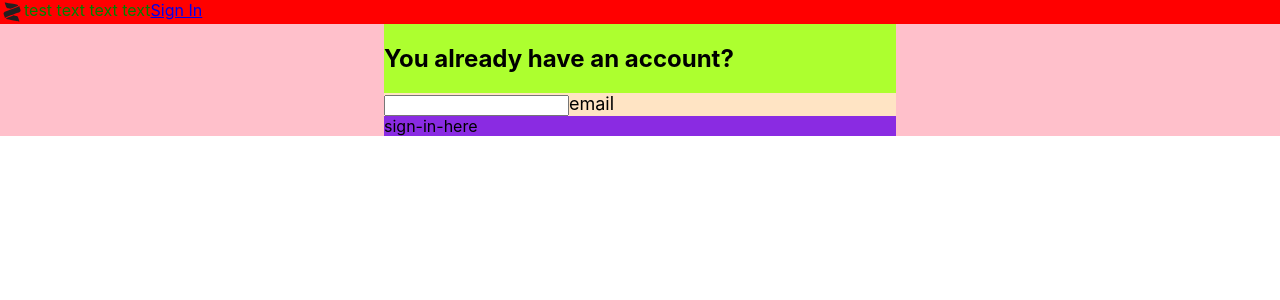
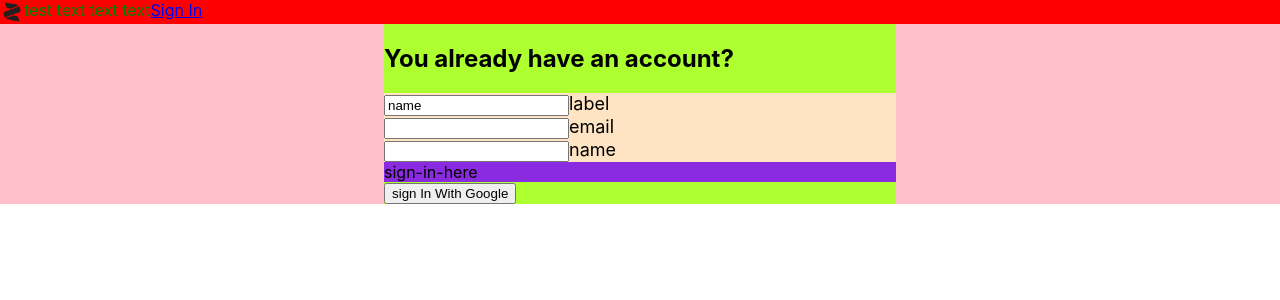
Before and after one commit to andershup/fantastic-carnival-react, a React (Create React App) app in the folder practice-react/: page /sign-in-sign-up in a window 1280 px wide. Shown: the top 300 px of the page. Built offline with nearby package versions, Linux system fonts and the light colour scheme.

Commit message:
add sign-in with google method and button

```diff
--- a/practice-react/src/components/form-input/form-input.component.jsx
+++ b/practice-react/src/components/form-input/form-input.component.jsx
@@ -4,8 +4,8 @@ const FormInput = ({label, ...otherProps}) => {
     return (
     <div className="group">
         {/* <input className="form-input" placeholder={label} type="text"/> */}
-        <input className="form-input" {...otherProps}  type="text"/>
-        <label className="this-is-a-label">{label}</label>
+        <input className="form-input" {...otherProps} />
+        {label}
     </div>
     )
 }
--- a/practice-react/src/routes/sign-up-sign-in/sign-in-sign-up.component.jsx
+++ b/practice-react/src/routes/sign-up-sign-in/sign-in-sign-up.component.jsx
@@ -4,13 +4,19 @@ import {signInWithGooglePopup} from '../../utils/firebase.utils'
 
 const SignInSignUp = () => {
     console.log(signInWithGooglePopup)
+    const signInWithGoogle = async () => {
+        await signInWithGooglePopup()
+    }
     return (
         <>
         <div className="sign-in-sign-up-container">
             <div className="sign-in-block-container">
                 <h2>You already have an account?</h2>
+            <FormInput  label="label"  type="text" value="name" hell="this" />
             <FormInput  label="email"  type="email" />
+            <FormInput  label="name"  type="text" />
             <div className="sign-up-block-container">sign-in-here</div>
+            <button className="my-button" onClick={signInWithGoogle}>sign In With Google</button>
         </div>
         </div>
         </>
```
